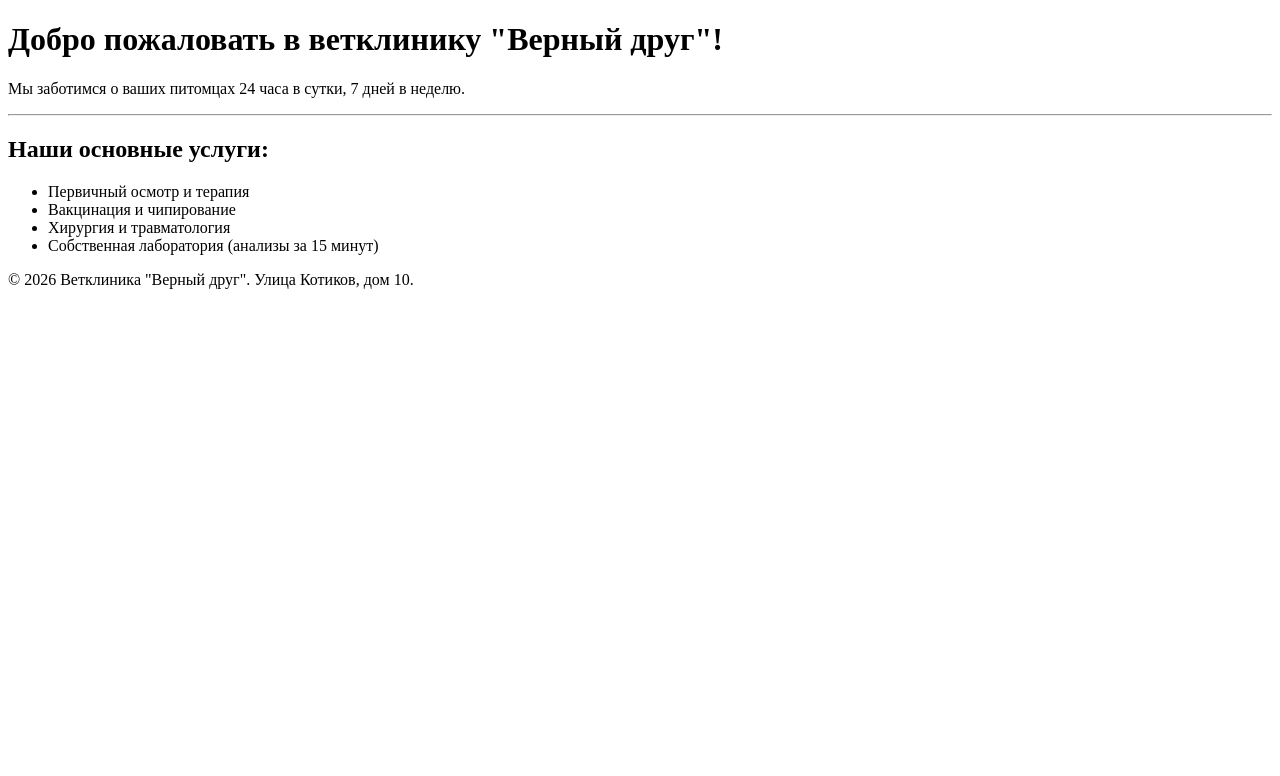
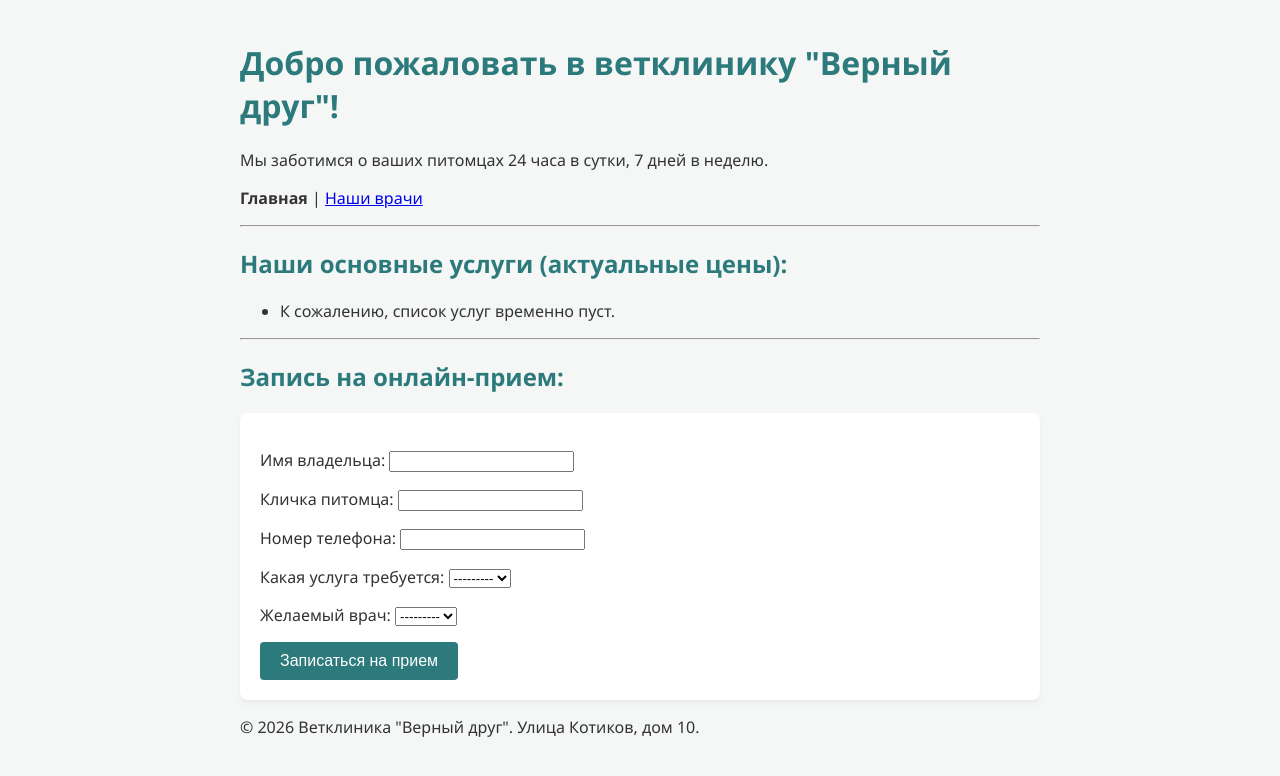
Before and after one commit to Apasnyi1337/Clinic-Project, a Django app: page / in a window 1280 px wide. Shown: the top 776 px of the page. Run offline with Django 5.2, Linux system fonts and the light colour scheme; data that the repository does not hold is empty.

Commit message:
Added Doctors model, detail views and doctor-appointment relation

```diff
--- a/clinic/admin.py
+++ b/clinic/admin.py
@@ -2,7 +2,9 @@ from django.contrib import admin
 
 # Register your models here.
 from django.contrib import admin
-from .models import Service  # Импортируем нашу модель (точка означает "из текущей папки")
+from .models import Service, Appointment, Doctor  # Импортируем нашу модель (точка означает "из текущей папки")
 
 # Регистрируем модель Service в админке
 admin.site.register(Service)
+admin.site.register(Appointment)
+admin.site.register(Doctor)
--- /dev/null
+++ b/clinic/forms.py
@@ -0,0 +1,9 @@
+from django import forms
+from .models import Appointment
+class AppointmentForm(forms.ModelForm):
+    class Meta:
+        # 1. Говорим Django, на основе какой модели строить форму
+        model = Appointment
+        # 2. Указываем, какие поля из этой модели должен заполнять пользователь.
+        # Дату (created_at) мы не берем, она заполнится сама автоматически.
+        fields = ['client_name', 'pet_name', 'phone', 'service', 'doctor']
--- a/clinic/models.py
+++ b/clinic/models.py
@@ -12,3 +12,44 @@ class Service(models.Model):
     # Этот метод нужен, чтобы в админке Django красиво отображалось имя объекта, а не надпись "Service object (1)"
     def __str__(self):
         return self.title
+
+
+class Doctor(models.Model):
+    # 1. ФИО врача
+    full_name = models.CharField(max_length=100, verbose_name="ФИО врача")
+
+    # 2. Специализация (например: Хирург, Терапевт, Стоматолог)
+    specialty = models.CharField(max_length=100, verbose_name="Специализация")
+
+    # 3. Стаж работы (в годах)
+    experience = models.PositiveIntegerField(verbose_name="Стаж (лет)")
+
+    def __str__(self):
+        return f"{self.full_name} ({self.specialty})"
+
+
+class Appointment(models.Model):
+    client_name = models.CharField(max_length=100, verbose_name="Имя владельца")
+
+    pet_name = models.CharField(max_length=100, verbose_name="Кличка питомца")
+
+    phone = models.CharField(max_length=20, verbose_name="Номер телефона")
+
+    service = models.ForeignKey(
+        Service,
+        on_delete=models.CASCADE,
+        verbose_name="Какая услуга требуется"
+    )
+    doctor = models.ForeignKey(
+        Doctor,
+        on_delete=models.SET_NULL,
+        null=True,
+        blank=True,
+        verbose_name="Желаемый врач"
+
+    )
+
+    created_at = models.DateTimeField(auto_now_add=True, verbose_name="Дата заявка")
+
+    def __str__(self):
+        return f"Запись: {self.pet_name} ({self.client_name}) - {self.phone}"
--- /dev/null
+++ b/clinic/static/clinic/style.css
@@ -0,0 +1,37 @@
+/* Изменяем шрифт и фон всего сайта */
+body {
+    font-family: 'Segoe UI', Tahoma, Geneva, Verdana, sans-serif;
+    background-color: #f4f7f6;
+    color: #333;
+    max-width: 800px;
+    margin: 0 auto;
+    padding: 20px;
+}
+
+/* Красим заголовки в приятный медицинский зеленый цвет */
+h1, h2 {
+    color: #2c7a7b;
+}
+
+/* Делаем форму онлайн-записи красивым блоком */
+form {
+    background-color: #ffffff;
+    padding: 20px;
+    border-radius: 8px;
+    box-shadow: 0 4px 6px rgba(0,0,0,0.05);
+}
+
+/* Стилизуем кнопку */
+button {
+    background-color: #2c7a7b;
+    color: white;
+    padding: 10px 20px;
+    border: none;
+    border-radius: 4px;
+    cursor: pointer;
+    font-size: 16px;
+}
+
+button:hover {
+    background-color: #236162; /* Кнопка темнеет при наведении */
+}
--- a/clinic/templates/clinic/index.html
+++ b/clinic/templates/clinic/index.html
@@ -1,23 +1,50 @@
 <!DOCTYPE html>
+{% load static %}
 <html lang="ru">
 <head>
     <meta charset="UTF-8">
     <title>Ветклиника "Верный друг"</title>
+    <link rel="stylesheet" href="{% static 'clinic/style.css' %}">
 </head>
 <body>
     <header>
         <h1>Добро пожаловать в ветклинику "Верный друг"!</h1>
         <p>Мы заботимся о ваших питомцах 24 часа в сутки, 7 дней в неделю.</p>
+        <p>
+            <strong>Главная</strong> |
+            <a href="{% url 'doctors_list' %}">Наши врачи</a>
+        </p>
     </header>
 
-    <hr> <main>
-        <h2>Наши основные услуги:</h2>
+    <hr>
+    <main>
+        <h2>Наши основные услуги (актуальные цены):</h2>
         <ul>
-            <li>Первичный осмотр и терапия</li>
-            <li>Вакцинация и чипирование</li>
-            <li>Хирургия и травматология</li>
-            <li>Собственная лаборатория (анализы за 15 минут)</li>
+            {% for service in services %}
+                <li>
+                    <a href="{% url 'service_detail' pk=service.pk %}">
+                        <strong>{{ service.title }}</strong>
+                    </a> — {{ service.price }} руб.
+                    <br>
+                    <small>{{ service.description }}</small>
+                </li>
+                <br> {% empty %}
+                <li>К сожалению, список услуг временно пуст.</li>
+            {% endfor %}
         </ul>
+        <hr>
+
+    <section>
+        <h2>Запись на онлайн-прием:</h2>
+
+        <form method="post" action="">
+            {% csrf_token %}
+
+            {{ form.as_p }}
+
+            <button type="submit">Записаться на прием</button>
+        </form>
+    </section>
     </main>
 
     <footer>
--- a/clinic/views.py
+++ b/clinic/views.py
@@ -1,7 +1,51 @@
-from django.shortcuts import render
+from django.shortcuts import render, get_object_or_404
 
 # Create your views here.
 from django.http import HttpResponse
 
+from clinic.models import Service, Doctor, Appointment
+from .forms import AppointmentForm
+from django.shortcuts import render, redirect
+
 def main_page(request):
-    return render(request, 'clinic/index.html')
+    # Проверяем: если пользователь нажал на кнопку отправки формы (метод POST)
+    if request.method == 'POST':
+        form = AppointmentForm(request.POST) # Набиваем форму данными, которые прислал пользователь
+        if form.is_valid(): # Проверяем, всё ли заполнено корректно
+            form.save() # МАГИЯ: Django сам создает запись в базе данных!
+            return redirect('index') # Перезагружаем страницу, чтобы форма очистилась
+    # 2. Просим Django забрать вообще все записи об услугах из базы данных.
+    # На языке SQL это звучит как: "SELECT * FROM clinic_service;"
+
+    form = AppointmentForm() # Если пользователь просто открыл страницу (метод GET), создаем пустую форму
+    all_services = Service.objects.all()
+
+    # 3. Упаковываем эти услуги в специальный ящик (называется "контекст").
+    # Это обычный словарь Python. Нам нужен ключ 'services' — по нему мы будем искать данные внутри HTML.
+    # Кладем в наш ящик (контекст) и услуги, и саму форму
+    context = {'services': all_services,
+               'form': form}
+    return render(request, 'clinic/index.html', context)
+
+def service_detail(request, pk):
+# pk (Primary Key) — это тот самый ID услуги, который прилетит из URL-адреса.
+# Функция get_object_or_404 берет модель и ищет запись с таким pk.
+# Если находит — отдает её. Если мы введем несуществующий ID (например, 999),
+# она автоматически покажет красивую стандартную ошибку 404 (Страница не найдена).
+    service = get_object_or_404(Service, pk=pk)
+    context = {'service': service}
+    return render(request, 'clinic/detail.html', context)
+
+def doctors_list(request):
+    all_doctors = Doctor.objects.all()
+
+    context = {'doctors': all_doctors}
+    return render(request, 'clinic/doctors.html', context)
+
+def doctors_detail(request, pk):
+    # Находим доктора по ID или выдаем 404
+    doctor = get_object_or_404(Doctor, pk=pk)
+    # Используем обратную связь, чтобы достать все записи именно этого врача!
+    appointments = doctor.appointment_set.all()
+    context = {'appointments': appointments, 'doctor': doctor}
+    return render(request, 'clinic/doctor_detail.html', context)
--- a/core/urls.py
+++ b/core/urls.py
@@ -1,10 +1,13 @@
 
 from django.contrib import admin
 from django.urls import path
-from clinic.views import main_page
+from clinic.views import main_page, service_detail, doctors_list, doctors_detail
 
 urlpatterns = [
     path('admin/', admin.site.urls),
     path('', main_page,name='index'),
-
+    path('service/<int:pk>', service_detail, name='service_detail'),
+    path('doctors/', doctors_list, name='doctors_list'),
+# Новый динамический путь для одного врача (принимаем его ID):
+    path('doctors/<int:pk>', doctors_detail, name='doctor_detail'),
 ]
```
Also changed, not shown: clinic/templates/clinic/detail.html (added, +31 -0 lines), clinic/templates/clinic/doctor_detail.html (added, +36 -0 lines), clinic/templates/clinic/doctors.html (added, +38 -0 lines), clinic/migrations/0002_appointment.py (added), clinic/migrations/0003_doctor_appointment_doctor.py (added).
